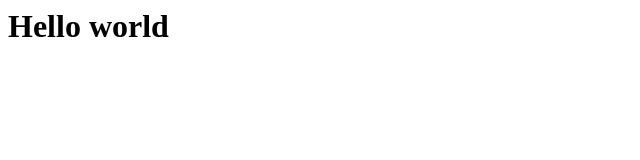
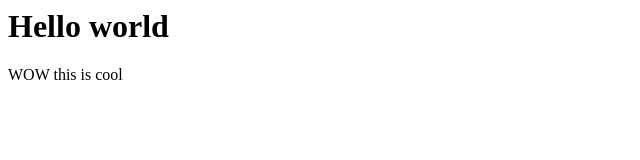
Before and after one commit to AlexCuozzo/Node, a website: page index.html in a window 1280 px wide. Shown: the whole page, without its empty margins (0-640 px from the left). Drawn offline with Linux system fonts and the light colour scheme.

Commit message:
third commit

```diff
--- a/index.html
+++ b/index.html
@@ -4,6 +4,10 @@
 </head>
 <body>
 <h1>Hello world</h1>
+<p>WOW this is cool</p>
+
+
+
 
 
 </body>
```
Also changed, not shown: package.json (added, +24 -0 lines), 2 other files.
